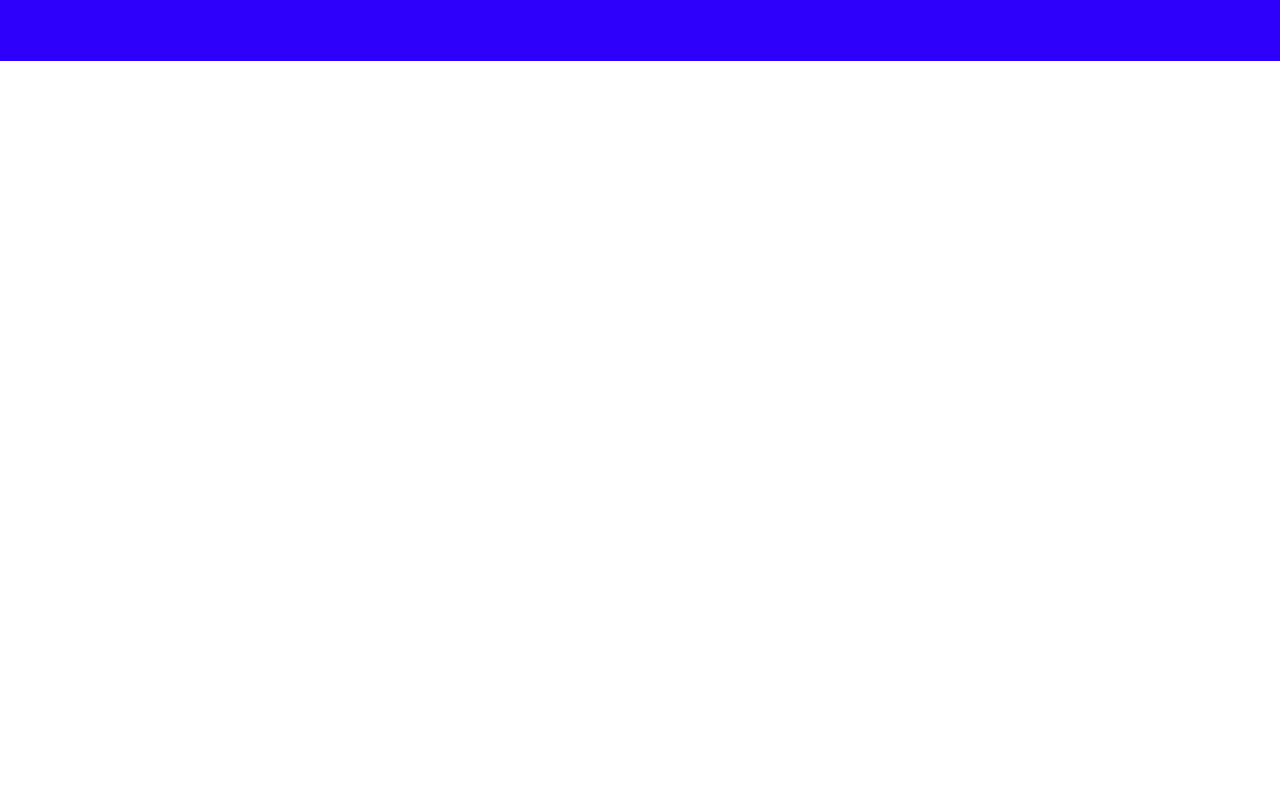
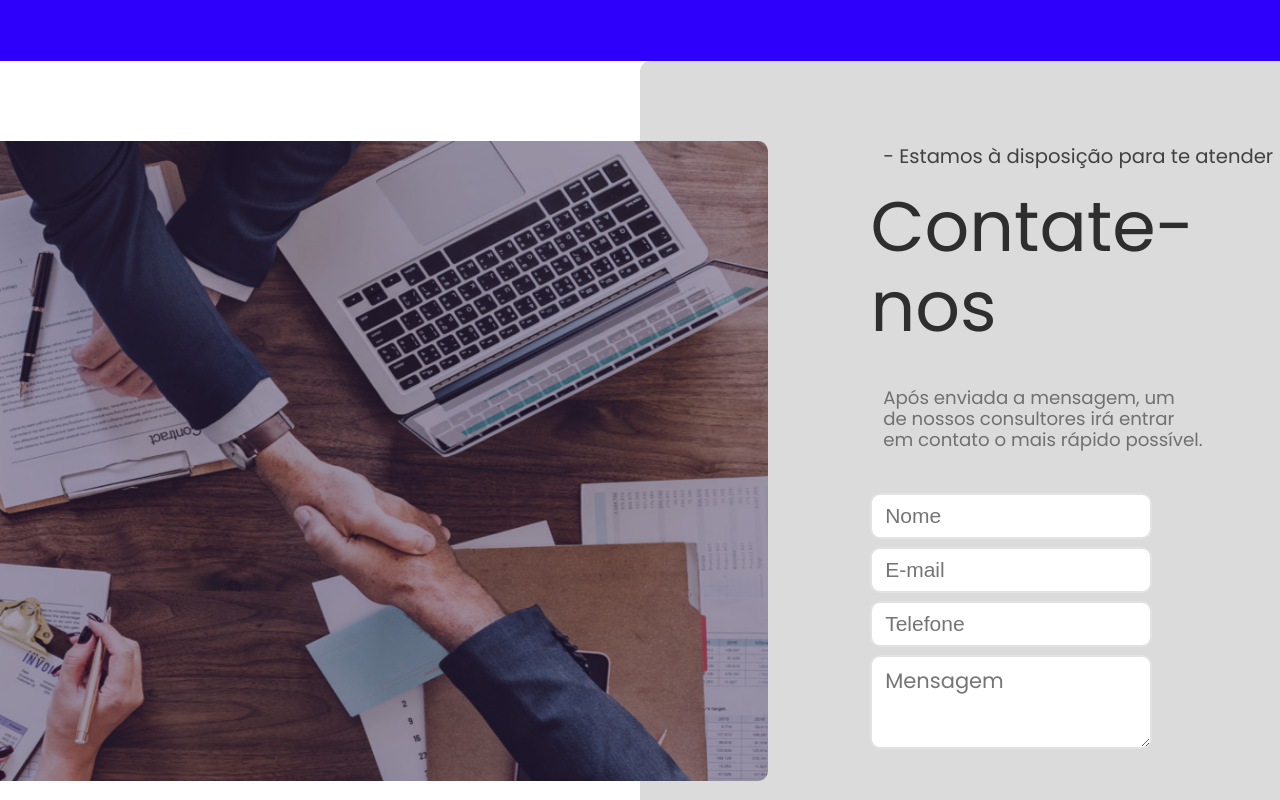
Before and after one commit to citi-onboarding/Elementus-Jr, a React (Create React App) app in the folder client/: page / in a window 1280 px wide. Shown: the part 5140-5940 px from the top of the page. Built offline with nearby package versions, Linux system fonts and the light colour scheme.

Commit message:
base do botao da navbar feita / base do front de contato feito

```diff
--- a/client/public/Global.css
+++ b/client/public/Global.css
@@ -10,6 +10,7 @@ body {
 html {
   line-height: 1.15;
   -webkit-text-size-adjust: 100%;
+  width: 100vw;
 }
 
 a {
--- /dev/null
+++ b/client/src/components/Contato/Contato.css
@@ -0,0 +1,191 @@
+.background{
+    display: flex;
+    height: 100vh;
+    justify-content: flex-end;
+}
+
+.background1{
+    display: flex;
+    align-items: center;
+    background-color: white;
+    height: 100vh;
+    width: 50vw;
+}
+
+.imgContato{
+    height: 80vh;
+    width: 60vw;
+    border-top-right-radius: 10px;
+    border-bottom-right-radius: 10px;
+    position: absolute;
+    z-index: 1;
+}
+
+.background2{
+    display: flex;
+    justify-content: center;
+    background-color: #dbdbdb;
+    border-top-left-radius: 10px;
+    border-bottom-left-radius: 10px;
+    height: 100vh;
+    width: 50vw;
+}
+
+.cantainerInfo{
+    margin-top: 8vh;
+    height: 20vh;
+    width: 40vw;
+    padding-left:18vw;
+    font-family: "Poppins";
+}
+
+.descricao1{
+    font-size: 1.4rem;
+    color: #414141;
+    padding-left: 1vw;
+}
+
+.descricao2{
+    font-size: 5rem;
+    color: #2e2e2e;
+    margin-top: 0;
+    margin-bottom: 5vh;
+}
+
+.descricao3{
+    padding-left: 1vw;
+    font-size: 1.3rem;
+    color: #707070;
+    width: 25vw;
+}
+
+.caixaInput{
+    display: flex;
+    flex-direction: column;
+    width: 22vw;
+}
+
+.inputName{
+    margin-top: 3vh;
+    margin-bottom: 1vh;
+    border-radius: 10px;
+    border: solid 2px rgb(226, 226, 226);
+    height: 5vh;
+    font-size: 1.5rem;
+    padding-left: 1vw;
+    padding-right: 1vw;
+}
+
+.inputEmail{
+    margin-bottom: 1vh;
+    border-radius: 10px;
+    border: solid 2px rgb(226, 226, 226);
+    height: 5vh;
+    font-size: 1.5rem;
+    padding-left: 1vw;
+    padding-right: 1vw;
+}
+
+.inputTelefone{
+    margin-bottom: 1vh;
+    border-radius: 10px;
+    border: solid 2px rgb(226, 226, 226);
+    height: 5vh;
+    font-size: 1.5rem;
+    padding-left: 1vw;
+    padding-right: 1vw;
+}
+
+.inputMensagem{
+    margin-bottom: 1vh;
+    border-radius: 10px;
+    border: solid 2px rgb(226, 226, 226);
+    height: 10vh;
+    font-size: 1.5rem;
+    padding-left: 1vw;
+    padding-top: 1vh;
+}
+
+textarea{
+    font-family: 'Poppins', sans-serif;
+    font-size: 2em;
+}
+
+
+@media only screen and (max-width: 700px){
+    .background{
+        display: flex;
+        height: 100vh;
+        justify-content: flex-end;
+    }
+
+    .background1{
+        width: 10vw;
+        height: 50vh;
+        padding-top: 56vh;
+        background-color: white;
+    }
+
+    .imgContato{
+        height: 30vh;
+        width: 50vw;
+    }
+
+    .background2{
+        height: 80vh;
+        width: 90vw;
+        background-color: rgb(226, 226, 226);
+    }
+
+    .cantainerInfo{
+        padding: 0;
+        width: 80vw;
+    }
+
+    .descricao1{
+        margin: 0;
+        padding-left: 10vw;
+        width: 70vw;
+        font-size: 0.9rem;
+    }
+
+    .descricao2{
+        font-size: 1.8rem;
+        padding-left: 25vw;
+        margin-top: 1vh;
+        color: black;
+    }
+
+    .descricao3{
+        display: none;
+
+    }
+
+    .caixaInput{
+        width: 80vw;
+    }
+
+    .inputName{
+        font-size: 1rem;
+        padding-left: 4vw;
+        padding-right: 4vw;
+    }
+
+    .inputEmail{
+        font-size: 1rem;
+        padding-left: 4vw;
+        padding-right: 4vw;
+    }
+
+    .inputTelefone{
+        font-size: 1rem;
+        padding-left: 4vw;
+        padding-right: 4vw;
+    }
+
+    .inputMensagem{
+        font-size: 1rem;
+        padding-left: 4vw;
+        padding-top: 1vh;
+    }
+}
--- /dev/null
+++ b/client/src/components/Contato/Contato.jsx
@@ -0,0 +1,30 @@
+import React from "react";
+import "./Contato.css";
+import imgContato from "./Contato.png"
+
+
+function Contato(){
+    return(
+        <div id="contato" className="background">
+            <div className="background1">
+                <img className="imgContato" src={imgContato} alt=""/>
+            </div>
+            <div className="background2">
+                <div className="cantainerInfo">
+                    <p className="descricao1">- Estamos à disposição para te atender</p>
+                    <p className="descricao2">Contate-nos</p>
+                    <p className="descricao3">Após enviada a mensagem, um de nossos consultores irá entrar em contato o mais rápido possível.</p>
+
+                    <div className="caixaInput">
+                        <input className="inputName" type="text" placeholder="Nome"/>
+                        <input className="inputEmail" type="email" placeholder="E-mail"/>
+                        <input className="inputTelefone" type="Number" placeholder="Telefone"/>
+                        <textarea className="inputMensagem" type="Textarea" placeholder="Mensagem"/>
+                    </div>
+                </div>
+            </div>
+        </div>
+    )
+};
+
+export default Contato;
--- a/client/src/components/Navbar/Navbar.css
+++ b/client/src/components/Navbar/Navbar.css
@@ -31,6 +31,7 @@
     right: 0.1px;
     width: 100%;
     transition: 0.3s;
+    z-index: 2;
 }
 
 li{
@@ -53,15 +54,15 @@ li a:hover{
 .img{
     margin-top: -5px;
     margin-left: 14vw;
-    width: 12vw;
-    height: 9vh;
+    width: 350px;
+    height: 90px;
     transition: 0.3s;
 }
 
 .imgScrolled{
     margin-left: 14vw;
-    width: 10vw;
-    height: 8vh;
+    width: 260px;
+    height: 80px;
     transition: 0.3s;
 }
 
@@ -97,19 +98,13 @@ li a:hover{
     background-color: rgb(46, 0, 252);
 }
 
-#contato{
-    padding:100px ;
-    margin-top: 1000px;
-    height: 100px;
-    background-color: rgb(197, 0, 164);
-}
-
 html{
     scroll-behavior: smooth;
 }
 
 .botao{
     display: none;
+    z-index: 3;
 }
 
 @media only screen and (max-width: 1200px){
@@ -143,12 +138,12 @@ html{
     .img{
         margin-top: -5px;
         margin-left: 10vw;
-        width: 20vw;
-        height: 8vh;
+        width: 200px;
+        height: 60px;
     }
 
     .imgScrolled{
-        width: 20vw;
+        width: 200px;
         transition: 0.1s;
     }
 }
@@ -169,7 +164,7 @@ html{
         right: 0.1px;
         width: 100%;
         height: 8vh;
-        transition: 0.5s;
+        transition: 0.3s;
     }
 
     li{
@@ -189,22 +184,41 @@ html{
         top: 0;
     }
 
+    .botao .actionBotao{
+        background-color: transparent;
+        border: none;
+        position: absolute;
+        z-index: 2;
+        margin-top: 7px;
+        height: 6vh;
+        width: 9vw;
+    }
+
     .imgBotao{
         margin-top: 2.5vh;
         height: 3.5vh;
-
     }
 
     .img{
         margin-top: -5px;
         margin-left: 10vw;
-        width: 38vw;
-        height: 8vh;
+        width: 160px;
+        height: 55px;
     }
 
 
     .imgScrolled{
-        width: 38vw;
+        width: 160px;
         transition: 0.1s;
     }
+
+    .secondBackground{
+        /* display: none; */
+    }
+
+    .secondBackgroundActived{
+        background-color:rgb(0, 0, 0);
+        opacity: 0.3;
+        height: 100vh;
+    }
 }
--- a/client/src/components/Navbar/Navbar.jsx
+++ b/client/src/components/Navbar/Navbar.jsx
@@ -5,24 +5,31 @@ import botao from "./botao.png"
 
 
 function Navbar(){
-    const navbar = document.getElementsByClassName("navbar")
-    const img = document.getElementsByClassName("img")
+    const navbar = document.getElementsByClassName("navbar");
+    const img = document.getElementsByClassName("img");
 
     window.onscroll = scroll;
 
     function scroll () {
         if(window.scrollY === 0) {
             if (navbar[0].classList.contains("navbarScrolled")){
-                navbar[0].classList.remove("navbarScrolled")
+                navbar[0].classList.remove("navbarScrolled");
                 navbar[0].classList.add("navbar");
-                img[0].classList.remove("imgScrolled")
-                img[0].classList.add("img")
+                img[0].classList.remove("imgScrolled");
+                img[0].classList.add("img");
             }
          } else {
             navbar[0].classList.add("navbarScrolled");
-            img[0].classList.add("imgScrolled")
+            img[0].classList.add("imgScrolled");
         }
+    }
+
+    function lateralNavbar() {
+        const secondBackground = document.getElementById("secondBackground")
+        secondBackground.classList.remove("secondBackground")
+        secondBackground.classList.add("secondBackgroundActived")
     };
+
     return(
         <div>
             <ul className="navbar">
@@ -36,24 +43,29 @@ function Navbar(){
                 <li><a className="link" href="#inicio">Início</a></li>
             </ul>
             <div className="botao">
+                <button onClick={lateralNavbar} className="actionBotao"></button>
                 <img className="imgBotao" src={botao} alt=""/>
             </div>
+
+            <div id="secondBackground"></div>
+
             <div id="banner">
             </div>
+
             <div id="inicio">
                 <h1>Inicio</h1>
             </div>
+
             <div id="servicos">
                 <h1>Servicos</h1>
             </div>
+
             <div id="depoimentos">
                 <h1>Depoimentos</h1>
             </div>
+
             <div id="conteudo">
                 <h1>Conteudo</h1>
-            </div>
-            <div id="contato">
-                <h1>Contato</h1>
             </div>
         </div>
     );
--- a/client/src/index.jsx
+++ b/client/src/index.jsx
@@ -1,12 +1,14 @@
 import React from 'react';
 import ReactDOM from 'react-dom';
 import Navbar from "./components/Navbar/Navbar"
+import Contato from "./components/Contato/Contato"
 
 function App() {
 
   return(
     <div className="app">
       <Navbar />
+      <Contato />
     </div>
   )
 }
```
Also changed, not shown: client/src/components/Contato/Contato.png (added).
